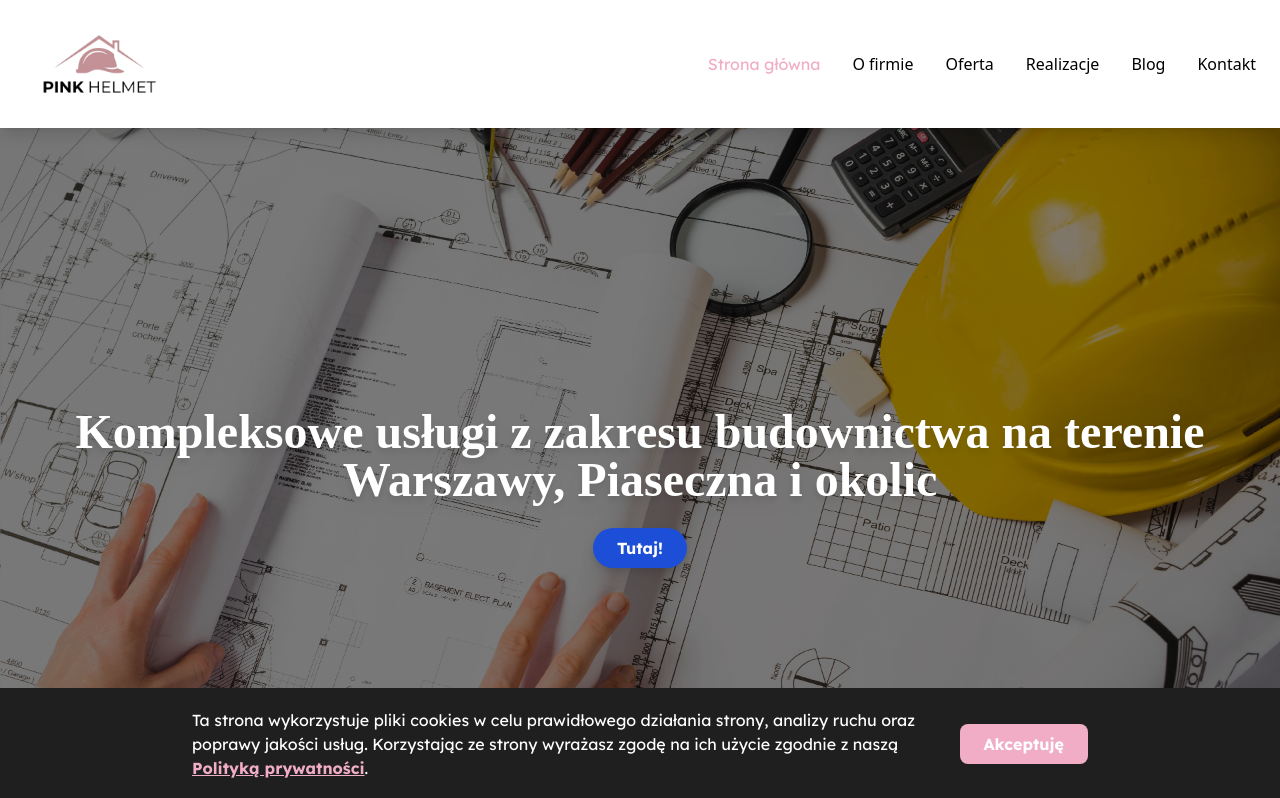
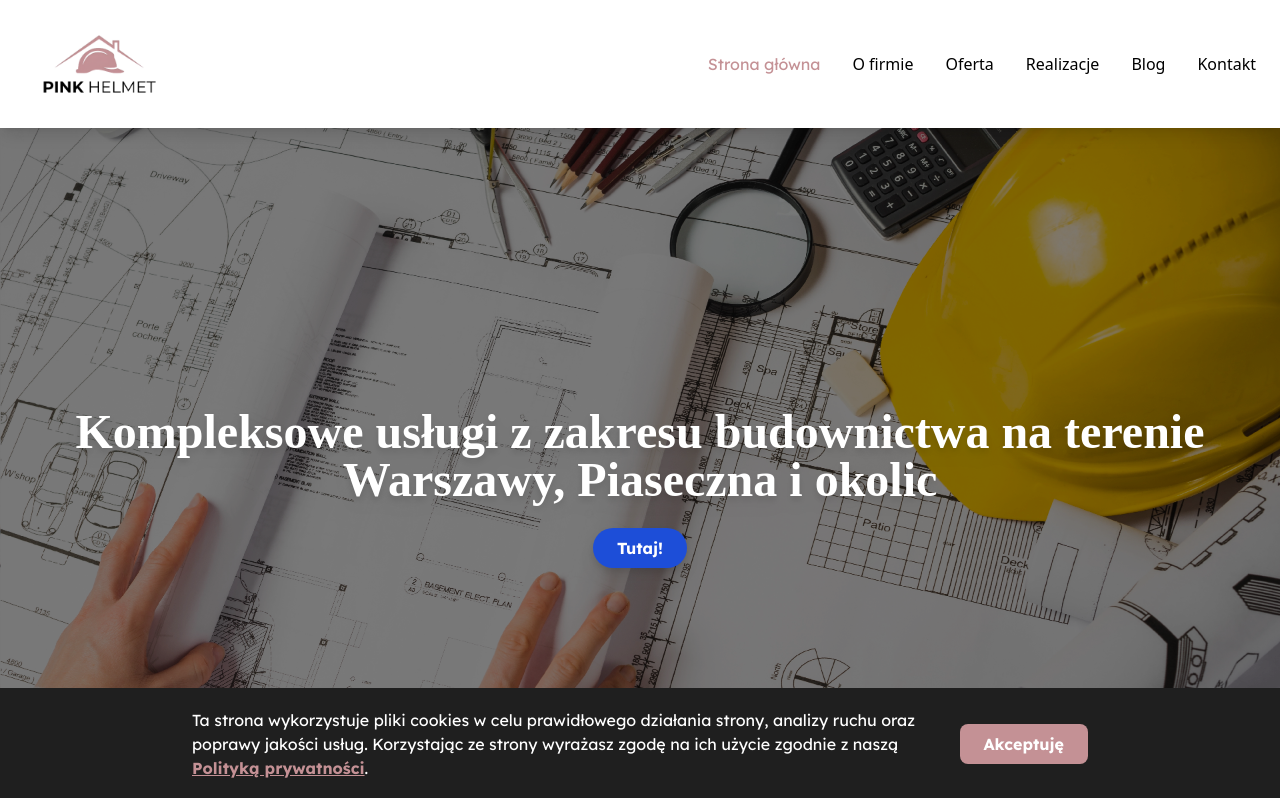
Before and after one commit to PinkHelmet/pink, a Next.js app: page / in a window 1280 px wide. Shown: the top 798 px of the page. Built offline with nearby package versions, Linux system fonts and the light colour scheme; a web font is replaced by a local one.

Commit message:
Update tailwind.config.js

```diff
--- a/tailwind.config.js
+++ b/tailwind.config.js
@@ -13,15 +13,18 @@ module.exports = {
       margin: {
         30: "30%",
         90: "90%",
+
       },
+
       colors: {
-        "pink-rose": "#f1adc6",
-        "pink-rose-200": "e0a2a2",
-        facebook: "#3B5998",
-        instagram: "#3F729B",
-        youtube: "#c4302b",
-        linkedin: "#0077B5",
-        google: "#34A853"
+  "pink-rose": "#C49195",
+  "pink-rose-200": "#C49195",
+  facebook: "#3B5998",
+  instagram: "#3F729B",
+  youtube: "#c4302b",
+  linkedin: "#0077B5",
+  google: "#34A853",
+
       },
       backgroundImage: {
         mobile_hero_bg:"url('/mobile-hero-bg.webp')",
```
